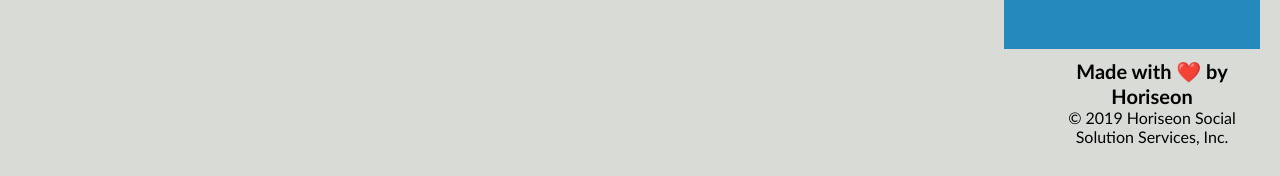
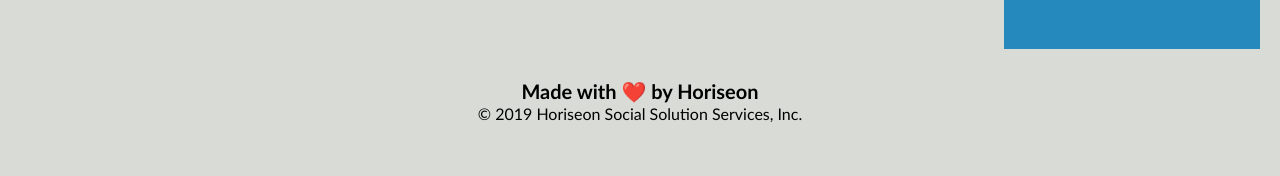
Before and after one commit to mrobles-dev/Code-Refactor, a plain HTML site: page index.html in a window 1280 px wide. Shown: the part 1870-2046 px from the top of the page. After the commit the page ends 2023 px from the top, so only its background shows below. Drawn offline with Linux system fonts and the light colour scheme.

Commit message:
added .gitignore

```diff
--- a/css/style.css
+++ b/css/style.css
@@ -188,12 +188,14 @@ p {
     font-size: 36px;
 }
 
+
+ /*added position to try and move footer */
+
 .footer {
     padding: 30px;
     clear: both;
     font-family: 'Trebuchet MS', 'Lucida Sans Unicode', 'Lucida Grande', 'Lucida Sans', Arial, sans-serif;
     text-align: center;
-    position: absolute;
 }
 
 #footer-h2 {
```
Also changed, not shown: index.html (+1 -0 lines), 1 other file.
